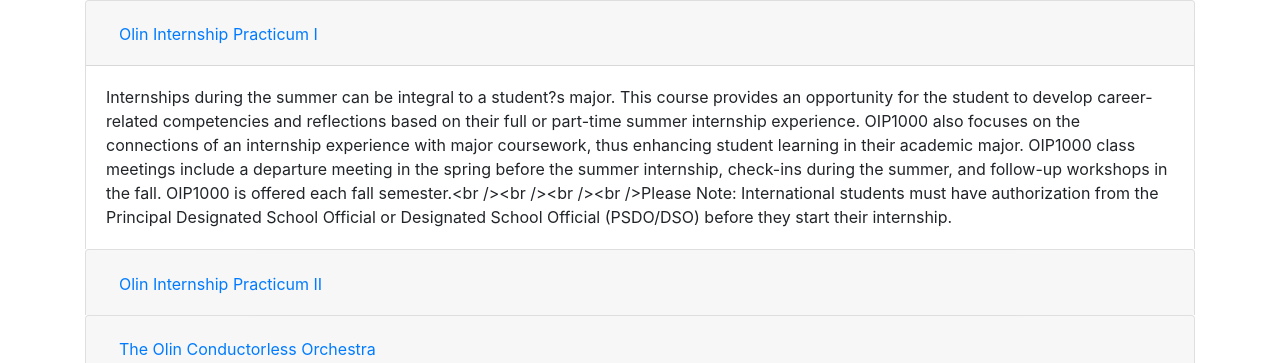
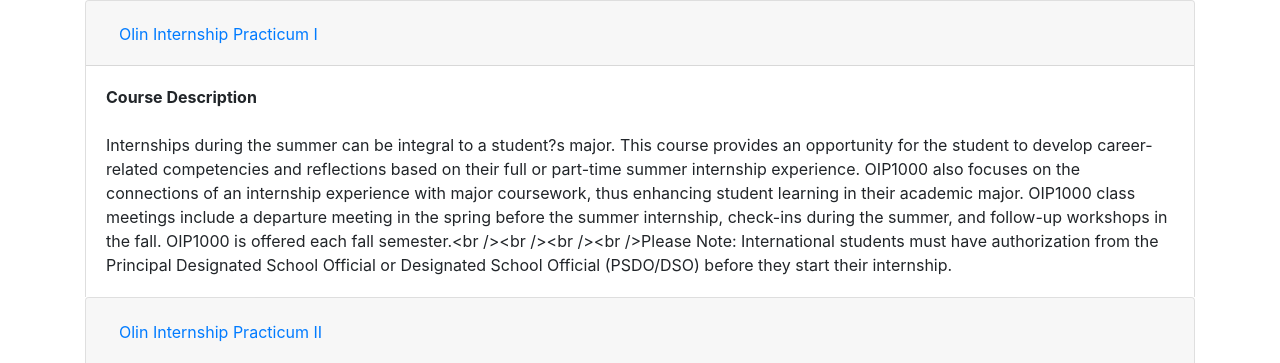
Before and after one commit to jamesHo22/CoursePlanner9000, a Flask app: page /course_dir/ in a window 1280 px wide, after a click on "Olin Internship Practicum I". Shown: the part 226-589 px from the top of the page. Run offline with Flask 2, Linux system fonts and the light colour scheme; some libraries are stand-ins or nearby versions.

Commit message:
Added Course Description text

```diff
--- a/templates/course_dir.html
+++ b/templates/course_dir.html
@@ -42,6 +42,8 @@
 
       <div id="collapse{{loop.index}}" class="collapse" aria-labelledby="heading{{loop.index}}" data-parent="#accordionExample{{loop.index}}">
         <div class="card-body">
+          <strong>Course Description</strong>
+          <br></br>
           {{item[4]}}
         </div>
       </div>
```
